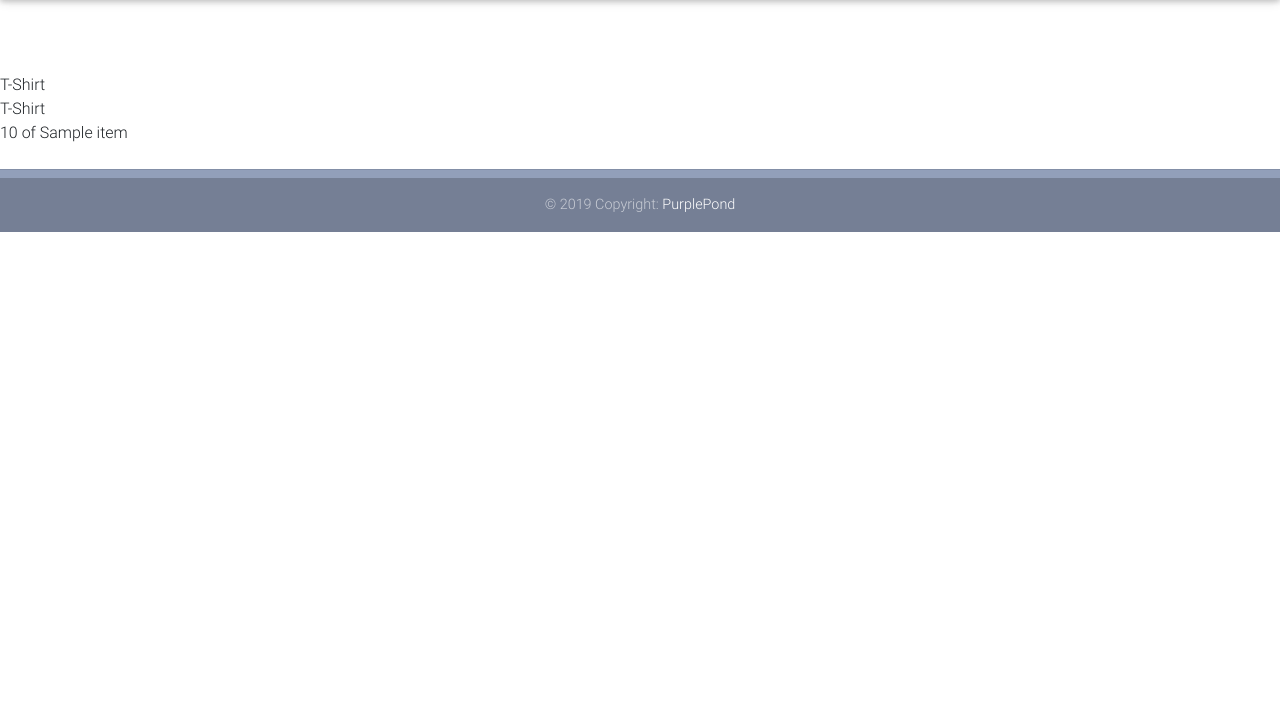
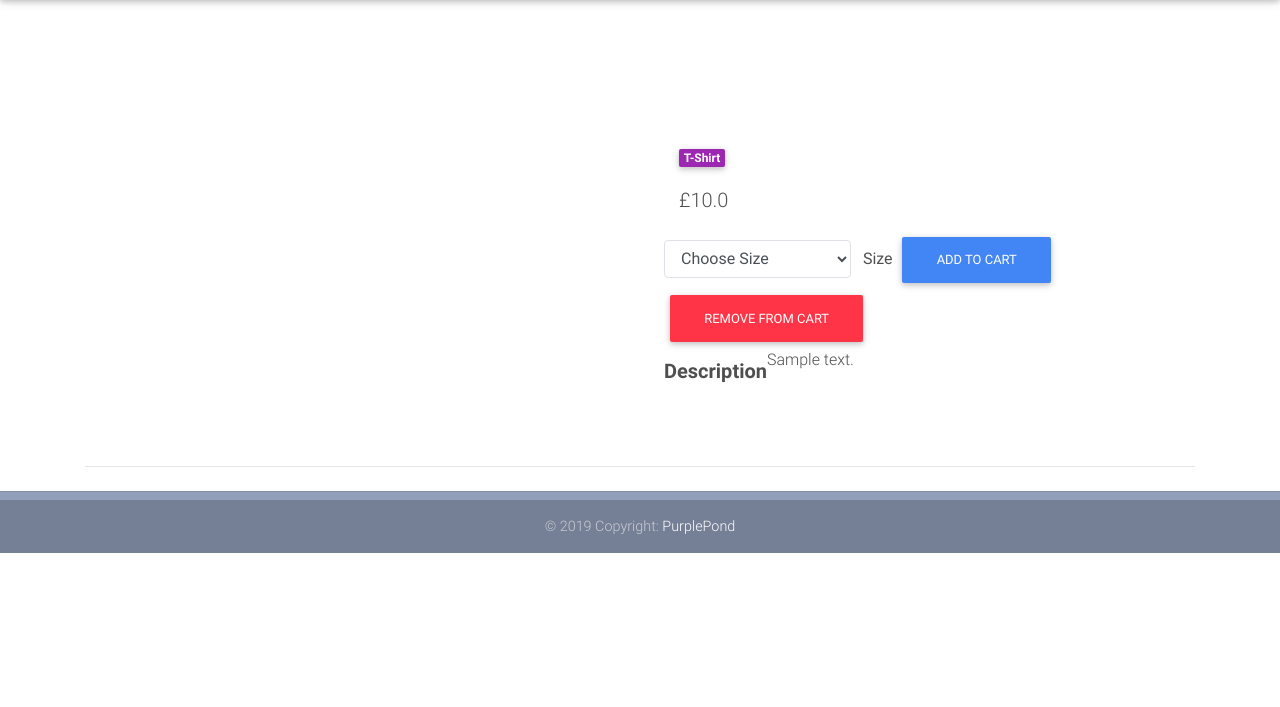
Before and after one commit to riteshprk/purplepond, a Django app: page /product/sample/ in a window 1280 px wide. Shown: the part 71-778 px from the top of the page. Run offline with Django 3.2, Linux system fonts and the light colour scheme; tables that the repository leaves empty hold one stand-in row (values such as "Sample post"); some libraries are stand-ins or nearby versions.

Commit message:
updated view.py

```diff
--- a/templates/product-page.html
+++ b/templates/product-page.html
@@ -3,12 +3,188 @@
 {% load cloudinary %}
 <!--Main layout-->
 <main class="mt-5 pt-4">
-  <div>{{item.get_category_display}}</div>
-  <div>{{object.get_category_display}}</div>
-  {% for ite in get_item %}
-  <div>{{ite}}</div>
-  {% endfor %}
+  <div class="container dark-grey-text mt-5">
 
+    <!--Grid row-->
+    <div class="row wow fadeIn">
+
+      <!--Grid column-->
+      <div class="col-md-6 mb-4">
+
+        <img src="{{item.image.url}}" class="img-fluid" alt="">
+
+      </div>
+      <!--Grid column-->
+
+      <!--Grid column-->
+      <div class="col-md-6 mb-4">
+
+        <!--Content-->
+        <div class="p-4">
+
+          <div class="mb-3">
+            <a href="{{item.get_absolute_url}}">
+              <span class="badge purple mr-1">{{object.get_category_display}}</span>
+            </a>
+          </div>
+
+          <p class="lead">
+
+            {% if object.discount_price %}
+            <span class="mr-1">
+              <del>£{{object.item.price}}</del>
+            </span>
+            <span>£{{object.discount_price}}</span>
+            {% else %}
+            <span>£{{object.price}}</span>
+            {% endif %}
+          </p>
+          <div class="row">
+
+            <form action="{{object.get_add_to_cart_url}}" method="post">
+              {% csrf_token %}
+              <!-- {{form}} -->
+              <!-- <div class="col-md-6 select-outline">
+                <select class="form-control border colorful-select dropdown-primary"
+                  style="width: auto !important; display: inline-block;" name="item_size" id="item_size">
+                  <option value="" disabled selected>Choose Size</option>
+                  {% if 'XS' in object.size %}
+                  <option value="XS">XS(36)</option>
+                  {% else %}
+                  <option disabled="disabled">XS(36) - Sold Out</option>
+                  {% endif %}
+                  {% if 'S' in object.size %}
+                  <option value="S">S(38)</option>
+                  {% else %}
+                  <option disabled="disabled">S(38) - Sold Out</option>
+                  {% endif %}
+                  {% if 'M' in object.size %}
+                  <option value="M">M(40)</option>
+                  {% else %}
+                  <option disabled="disabled">M(40) - Sold Out</option>
+                  {% endif %}
+                  {% if 'L' in object.size %}
+                  <option value="L">L(42)</option>
+                  {% else %}
+                  <option disabled="disabled">L(42) - Sold Out</option>
+                  {% endif %}
+                  {% if 'XL' in object.size %}
+                  <option value="XL"> XL(44)</option>
+                  {% else %}
+                  <option disabled="disabled">XL(44) - Sold Out</option>
+                  {% endif %}
+                  {% if 'XXL' in object.size %}
+                  <option value="XXL">XXL(46)</option>
+                  {% else %}
+                  <option disabled="disabled">XXL(46) - Sold Out</option>
+                  {% endif %}
+                  {% if 'XXXL' in object.size %}
+                  <option value="XXXL">XXXL(48)</option>
+                  {% else %}
+                  <option disabled="disabled">XXXL(48) - Sold Out</option>
+                  {% endif %}
+                </select>
+                <strong><label class="ml-2" for="item_size">Size</label></strong>
+              </div> -->
+
+
+
+              <!-- <p class="lead font-weight-bold mt-2">Description</p>
+
+              <p>{{object.description}}</p> -->
+
+
+              <!-- <a href="{{object.get_add_to_cart_url}}" class="btn btn-primary btn-md my-0 p" type="submit">Add
+                to cart<i class="fas fa-shopping-cart ml-1"></i>
+              </a> -->
+              <!-- <input type="text" name="item_size" id="item_size"> -->
+
+              <select class="form-control border colorful-select dropdown-primary"
+                style="width: auto !important; display: inline-block;" name="item_size" id="item_size" required>
+                <option value="" disabled selected>Choose Size</option>
+                {% for value, name in form.fields.item_size.choices %}
+
+                {% if value in object.size %}
+                <option value="{{value}}">{{name}}</option>
+                {% else %}
+                <option disabled="disabled">{{name}} - Sold Out</option>
+                {% endif %}
+
+                {% endfor %}
+              </select>
+              <strong><label class="ml-2" for="item_size">Size</label></strong>
+              <button class="btn btn-primary" type="submit">Add to Cart</button>
+              <a href="{{ object.get_remove_from_cart_url }}" class="btn btn-danger">
+                Remove from cart
+              </a>
+            </form>
+
+
+            <p class="lead font-weight-bold mt-2">Description</p>
+
+            <p>{{object.description}}</p>
+
+          </div>
+        </div>
+        <!--Content-->
+
+      </div>
+      <!--Grid column-->
+
+    </div>
+    <!--Grid row-->
+
+    <hr>
+
+    <!--Grid row-->
+    {% comment %} <div class="row d-flex justify-content-center wow fadeIn">
+
+      <!--Grid column-->
+      <div class="col-md-6 text-center">
+
+        <h4 class="my-4 h4">Additional information</h4>
+
+        <p>Lorem ipsum dolor sit amet consectetur adipisicing elit. Natus suscipit modi sapiente illo soluta odit
+          voluptates,
+          quibusdam officia. Neque quibusdam quas a quis porro? Molestias illo neque eum in laborum.</p>
+
+      </div>
+      <!--Grid column-->
+
+    </div>
+    <!--Grid row-->
+
+    <!--Grid row-->
+    <div class="row wow fadeIn">
+
+      <!--Grid column-->
+      <div class="col-lg-4 col-md-12 mb-4">
+
+        <img src="https://mdbootstrap.com/img/Photos/Horizontal/E-commerce/Products/11.jpg" class="img-fluid" alt="">
+
+      </div>
+      <!--Grid column-->
+
+      <!--Grid column-->
+      <div class="col-lg-4 col-md-6 mb-4">
+
+        <img src="https://mdbootstrap.com/img/Photos/Horizontal/E-commerce/Products/12.jpg" class="img-fluid" alt="">
+
+      </div>
+      <!--Grid column-->
+
+      <!--Grid column-->
+      <div class="col-lg-4 col-md-6 mb-4">
+
+        <img src="https://mdbootstrap.com/img/Photos/Horizontal/E-commerce/Products/13.jpg" class="img-fluid" alt="">
+
+      </div>
+      <!--Grid column-->
+
+    </div> {% endcomment %}
+    <!--Grid row-->
+
+  </div>
 </main>
 <!--Main layout-->
 {% endblock %}
```
